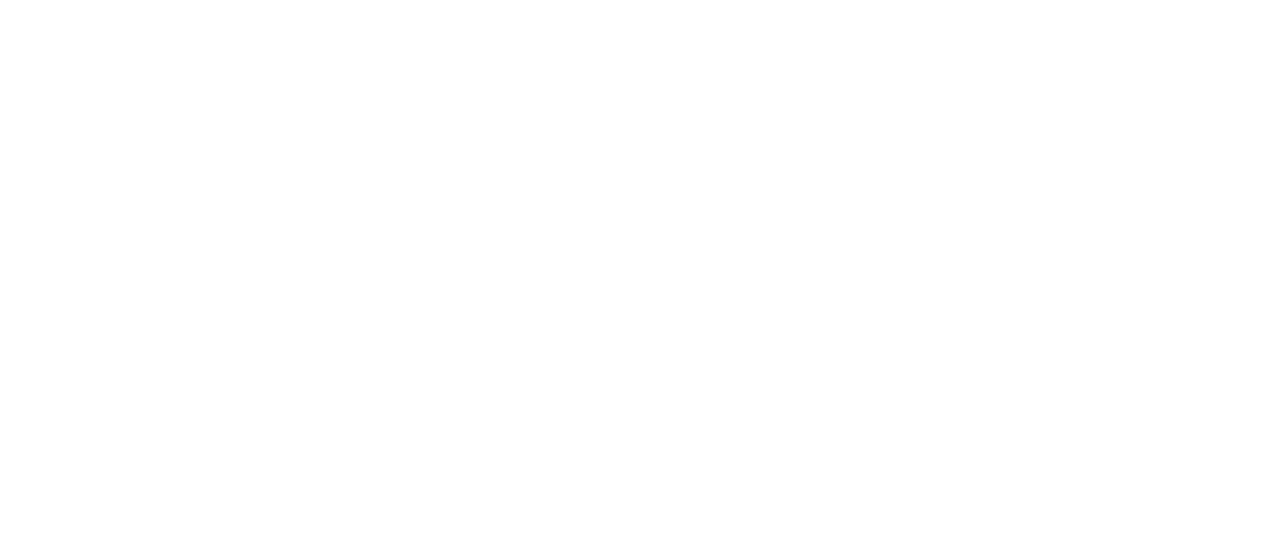
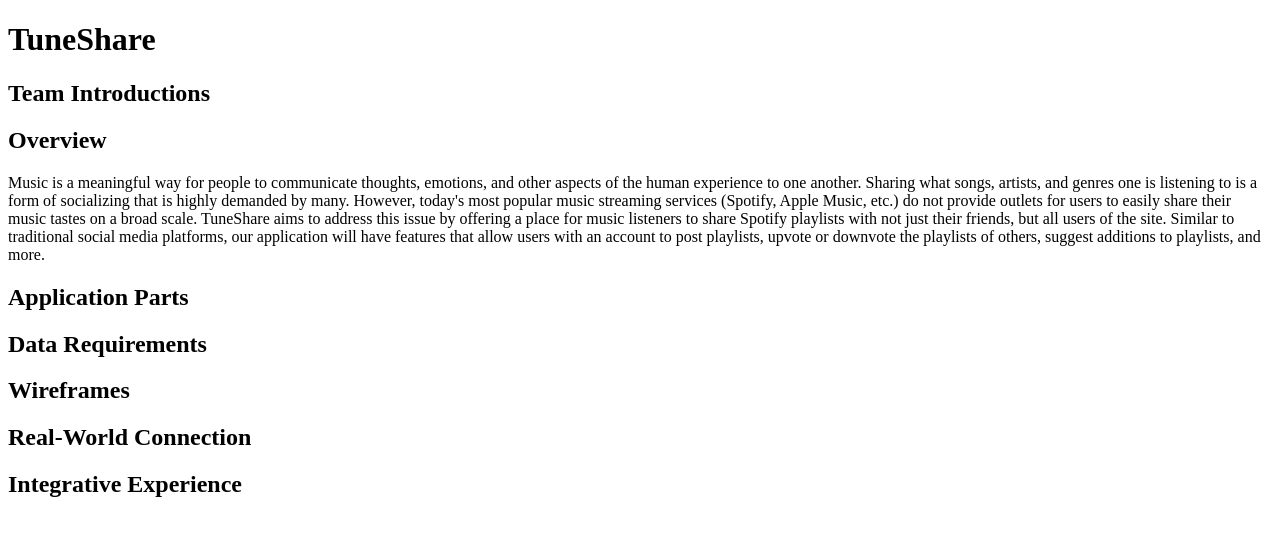
Before and after one commit to Captaincow285/326Project, a website: page src/docs/milestone-1/index.html in a window 1280 px wide. Drawn offline with Linux system fonts and the light colour scheme.

Commit message:
Expanded formatting and added Overview

```diff
--- a/src/docs/milestone-1/index.html
+++ b/src/docs/milestone-1/index.html
@@ -1,11 +1,69 @@
 
-<header id="vision">
-    <h1>
+<!DOCTYPE html>
+<html lang="en">
+    <header id="vision">
+        <h1>
+            TuneShare
+        </h1>
+    </header>
+    <section id="team">
+        <h2>
+            Team Introductions
+        </h2>
+        <div id="member1">
 
-    </h1>
-</header id="team">
-<section>
-    <h2>
+        </div>
+        <div id="member2">
 
-    </h2>
-</section>
+        </div>
+        <div id="member3">
+
+        </div>
+        <div id="member4">
+
+        </div>
+    </section>
+    <body>
+        <section id="overview">
+            <h2>
+                Overview
+            </h2>
+            <p>
+                Music is a meaningful way for people to communicate thoughts, emotions, and other aspects of
+                the human experience to one another. Sharing what songs, artists, and genres one is listening
+                to is a form of socializing that is highly demanded by many. However, today's most popular
+                music streaming services (Spotify, Apple Music, etc.) do not provide outlets for users to
+                easily share their music tastes on a broad scale. TuneShare aims to address this issue by
+                offering a place for music listeners to share Spotify playlists with not just their friends,
+                but all users of the site. Similar to traditional social media platforms, our application will
+                have features that allow users with an account to post playlists, upvote or downvote the
+                playlists of others, suggest additions to playlists, and more.
+            </p>
+        </section>
+        <section id="application-parts">
+            <h2>
+                Application Parts
+            </h2>
+        </section>
+        <section id="data-requirements">
+            <h2>
+                Data Requirements
+            </h2>
+        </section>
+        <section id="wire-frames">
+            <h2>
+                Wireframes
+            </h2>
+        </section>
+        <section id="real-world">
+            <h2>
+                Real-World Connection
+            </h2>
+        </section>
+        <section id="integrative-experience">
+            <h2>
+                Integrative Experience
+            </h2>
+        </section>
+    </body>
+</html>
```
